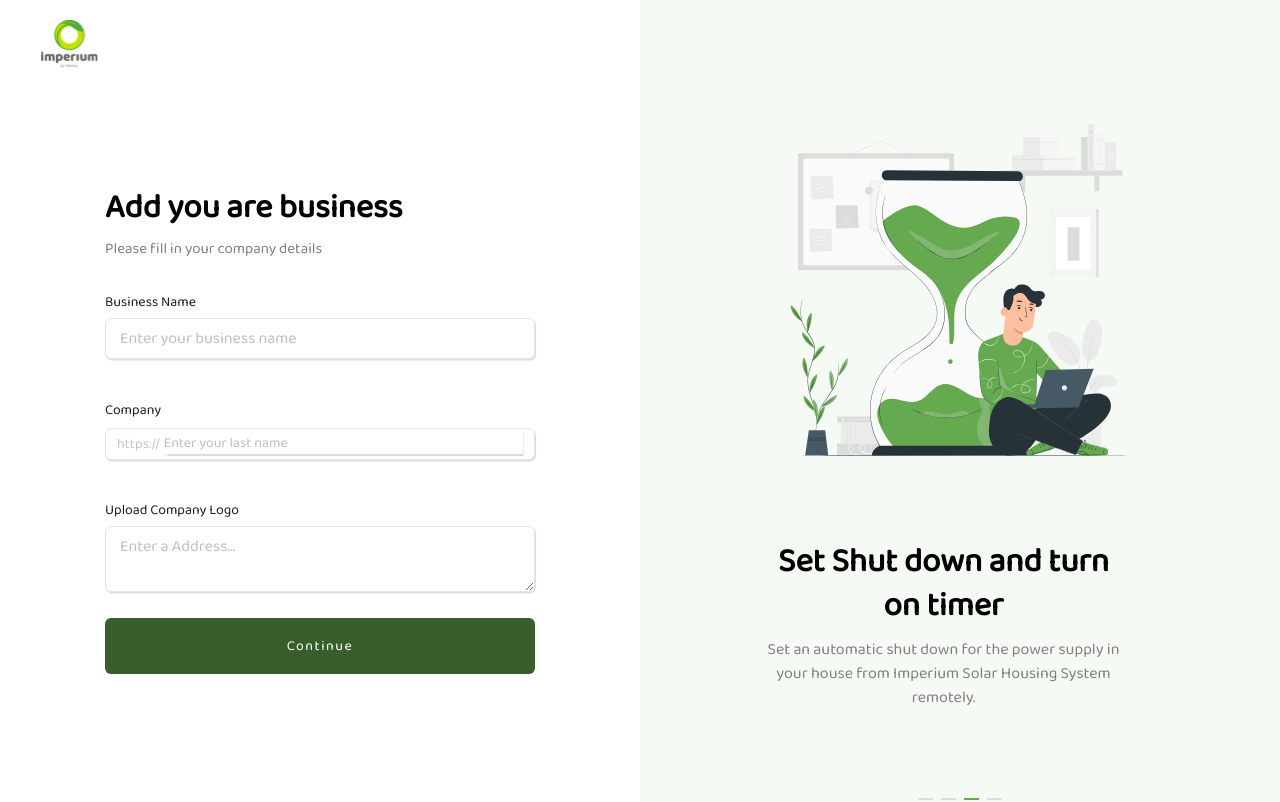
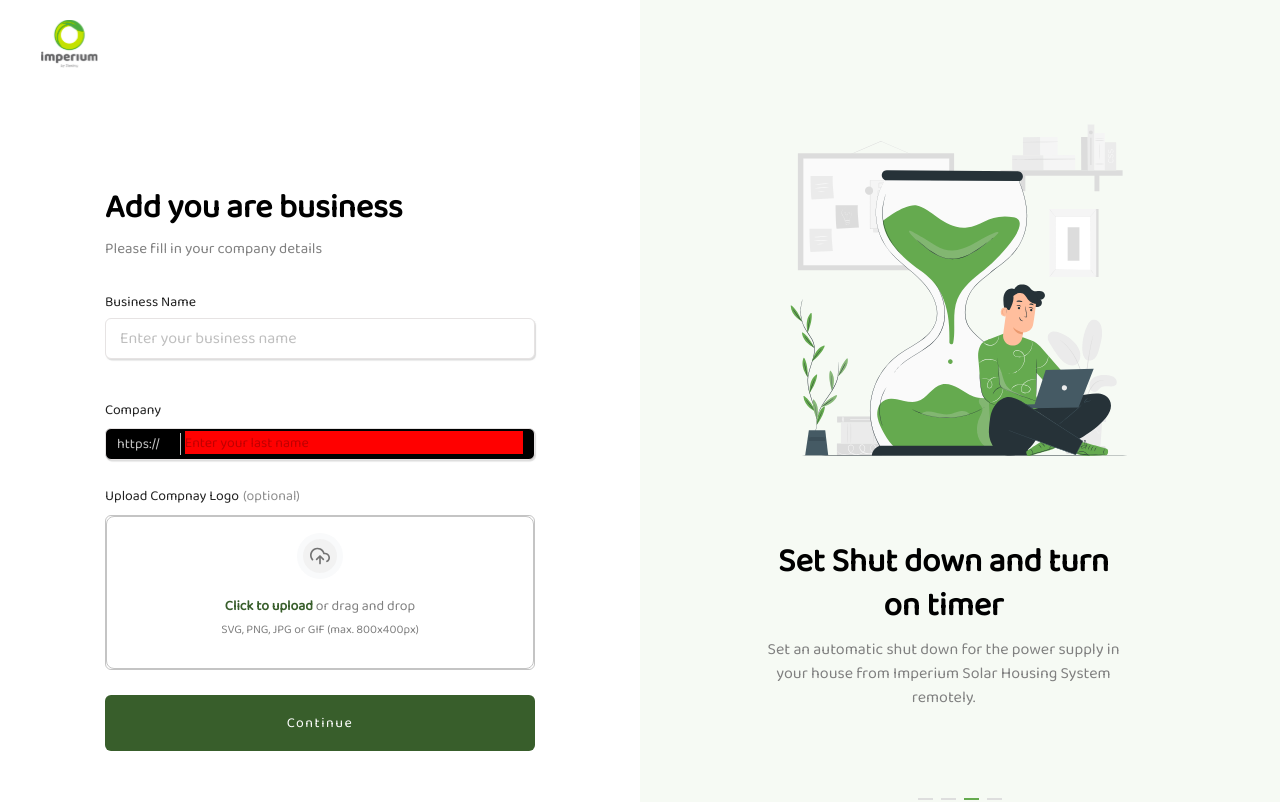
Before and after one commit to WYRE-ENERGIES/imperium-frontend, a React (Create React App) app: page /business in a window 1280 px wide. Shown: the top 802 px of the page. Built offline with nearby package versions, Linux system fonts and the light colour scheme.

Commit message:
upload file form input

```diff
--- a/src/components/Form/businessForm.jsx
+++ b/src/components/Form/businessForm.jsx
@@ -1,5 +1,8 @@
-import { Button, Form, Input } from 'antd'
+// import { InboxOutlined } from '@ant-design/icons'
+import { Button, Form, Input, Upload } from 'antd'
 import { useNavigate } from 'react-router-dom'
+
+import uploadImg from '../../assets/images/Auth/Featured icon.svg'
 
 const BusinessForm = () => {
   const nextPage = useNavigate()
@@ -13,6 +16,13 @@ const BusinessForm = () => {
   }
   const onFinishFailed = (errorInfo) => {
     console.log('Failed:', errorInfo)
+  }
+  const normFile = (e) => {
+    console.log('Upload event:', e)
+    if (Array.isArray(e)) {
+      return e
+    }
+    return e?.fileList
   }
 
   return (
@@ -52,6 +62,8 @@ const BusinessForm = () => {
                 <span
                   style={{
                     color: '#c4c4c4',
+                    borderRight: '1px solid #C4C4C4',
+                    paddingRight: '20px',
                   }}
                 >
                   {'https://'}
@@ -60,12 +72,32 @@ const BusinessForm = () => {
               placeholder="Enter your last name"
             />
           </Form.Item>
-          <Form.Item
-            label={<p style={{ marginBottom: '-30px' }}>Upload Company Logo</p>}
-            name="address"
-            required
-          >
-            <Input.TextArea placeholder="Enter a Address..." />
+          <Form.Item label="Upload Compnay Logo">
+            <Form.Item
+              name="dragger"
+              valuePropName="fileList"
+              getValueFromEvent={normFile}
+              noStyle
+            >
+              <Upload.Dragger name="files" action="/upload.do">
+                <p className="ant-upload-drag-icon">
+                  <img src={uploadImg} alt="" srcSet="" />
+                </p>
+                <p
+                  className="ant-upload-text"
+                  style={{ color: '#808080', fontSize: '14px' }}
+                >
+                  <strong style={{ color: '#385E2B' }}>Click to upload</strong>{' '}
+                  or drag and drop
+                </p>
+                <p
+                  className="ant-upload-hint"
+                  style={{ color: '#808080', fontSize: '12px' }}
+                >
+                  SVG, PNG, JPG or GIF (max. 800x400px)
+                </p>
+              </Upload.Dragger>
+            </Form.Item>
           </Form.Item>
 
           <Form.Item>
--- a/src/styles/AuthStyling/Auth.css
+++ b/src/styles/AuthStyling/Auth.css
@@ -282,4 +282,21 @@
 
 .BusinessForm {
   width: 430px;
+}
+.BusinessForm .ant-upload {
+  background: white;
+  border: 1px solid #C4C4C4;
+  border-radius: 6px;
+}
+.BusinessForm .ant-input-affix-wrapper {
+  background-color: #000000;
+}
+.BusinessForm .ant-input-affix-wrapper input {
+  background-color: red;
+}
+.BusinessForm .ant-input-affix-wrapper input {
+  box-shadow: none;
+}
+.BusinessForm .ant-input-prefix {
+  border: none;
 }/*# sourceMappingURL=Auth.css.map */
--- a/src/styles/AuthStyling/Auth.scss
+++ b/src/styles/AuthStyling/Auth.scss
@@ -271,7 +271,7 @@ $letterSpacing: 1.5px;
 }
 
 // Verification page styling
-.Verify{
+.Verify {
     .leftSection {
         background-color: rgb(255, 255, 255);
         height: 100%;
@@ -322,7 +322,7 @@ $letterSpacing: 1.5px;
 
 
 // Detail page design
-.Detail{
+.Detail {
     .rightSection {
         .FormHeader {
 
@@ -346,14 +346,15 @@ $letterSpacing: 1.5px;
 
 
 }
-.Details{
+
+.Details {
     @extend .Form;
     margin-top: 14.5%;
 
-    .DetailsForm{
+    .DetailsForm {
         width: 430px;
 
-        input{
+        input {
             margin-bottom: -2rem;
         }
     }
@@ -361,11 +362,33 @@ $letterSpacing: 1.5px;
 }
 
 
-.Business{
+// Business styling
+.Business {
     @extend .Form;
     margin-top: 7.5rem;
 }
 
-.BusinessForm{
+.BusinessForm {
     width: 430px;
+
+    .ant-upload {
+        background: $bgWhite;
+        border: 1px solid #C4C4C4;
+        border-radius: 6px;
+    }
+
+    .ant-input-affix-wrapper {
+        input{
+            background-color: red;
+        }
+        background-color: #000000;
+        input {
+            box-shadow: none;
+        }
+    }
+
+    .ant-input-prefix {
+        border: none;
+    }
+
 }
```
Also changed, not shown: src/assets/images/Auth/Featured icon.svg (added), 1 other file (tests, documents, lock files or other folders).
